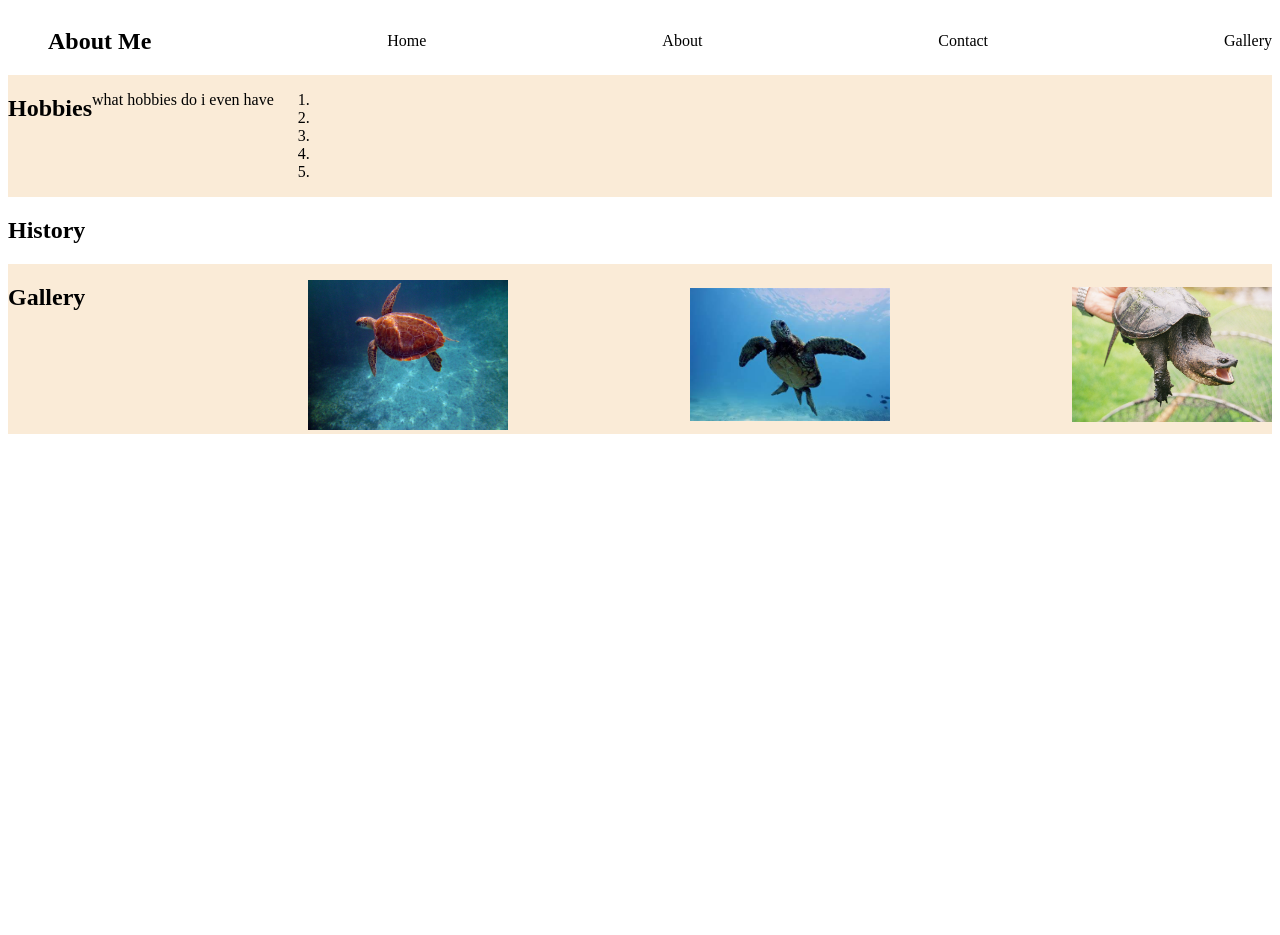
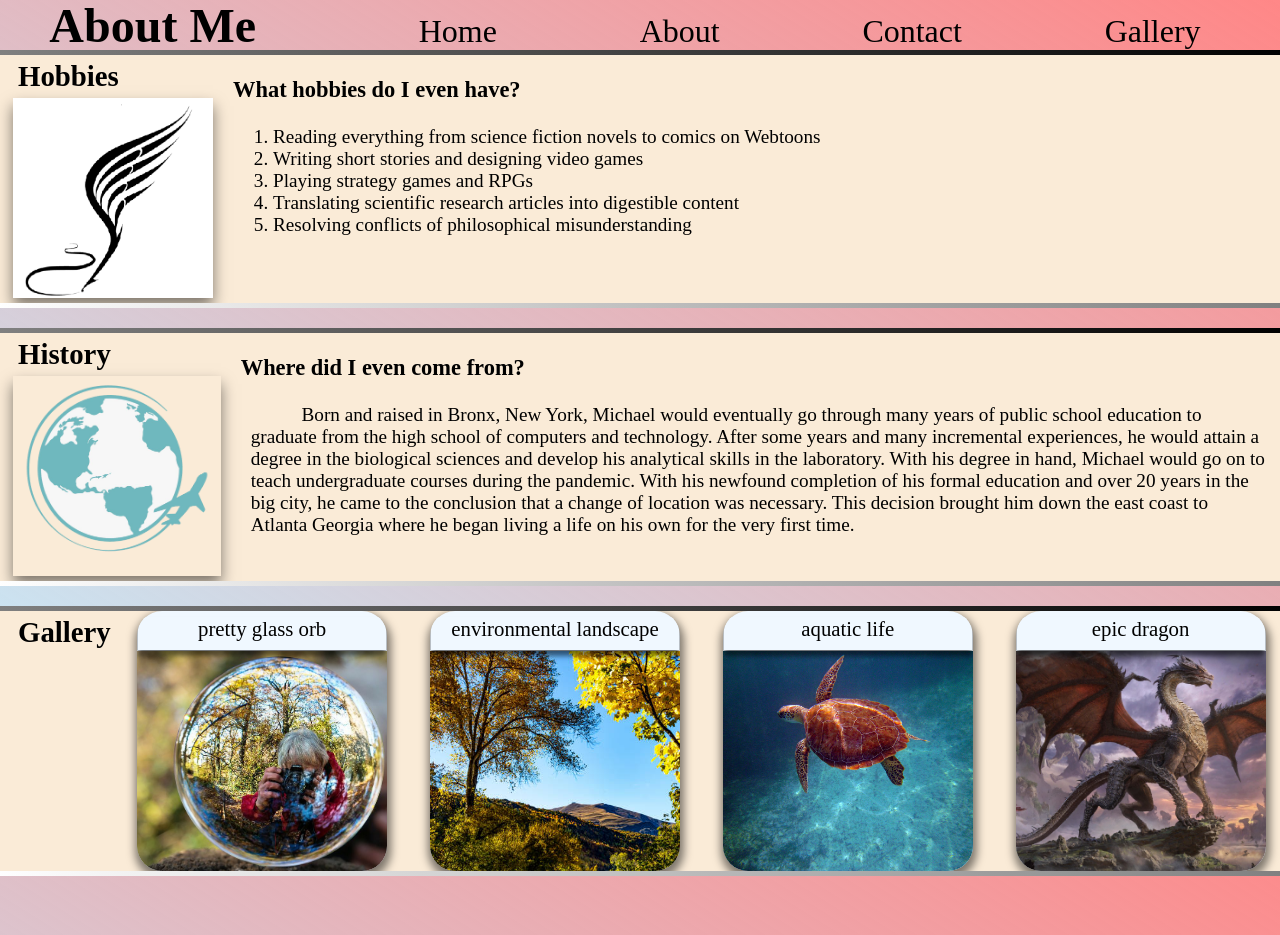
Before and after one commit to meatom7/week-6, a plain HTML site: page Quotum/index.html in a window 1280 px wide. Before the commit the page ends 800 px from the top, so only its background shows below. Drawn offline with Linux system fonts and the light colour scheme.

Commit message:
about me changes

```diff
--- a/Quotum/index.css
+++ b/Quotum/index.css
@@ -1,23 +1,99 @@
+html {
+    background-image: linear-gradient(to top right, rgb(196 239 255), rgb(255 0 0 / 47%));
+    box-sizing: border-box;
+    height: 100vh;
+}
+body {
+    margin-left: -2px;
+
+    height: 100%;
+    font-size: 1.2rem;
+}
+h1 {
+    font-size: 3rem;
+    margin: -10px;
+}
+nav .first_of_kind {
+    margin-left: -10px;
+}
+.nab_links {
+    font-size: 2rem;
+}
 ul {
     list-style-type: none;
     display: inline-flex;
-    align-items: center;
+    align-items: baseline;
     margin: auto;
-    justify-content: space-between;
+    justify-content: space-around;
     width: 100%;
+    padding-left: 0%;
 }
 .content {
     display: flex;
     flex-direction: row;
     width: 100%;
+    height: 100%;
+    align-content: stretch;
 }
 .first_of_kind {
     align-items: flex-start;
+    margin-right: 30px;
+    justify-content: space-between;
 }
 .bars {
-    border-color: black;
+    margin: 0px 0px 20px 0px;
+    border: solid;
+    border-width: 5px 0px;
+    border-color: chocolate;
+    padding-left: 15px;
     background-color: antiquewhite;
+    border-image-slice: 1;
+    overflow: hidden;
+    border-image-source: linear-gradient(to top right, #ffffff, #000000)
 }
 img {
-    max-width: 200px;
+    max-height: 200px;
+    box-shadow: rgb(0 0 0 / 50%) 0px 8px 14px;
 }
+h2 {
+    margin: 5px;
+}
+article {
+    margin-right: 20px;
+}
+.gallery {
+    background-color: aliceblue;
+    border-radius: 25px;
+    padding: 5px 0px;
+    height: 250px;
+    width: 250px;
+    overflow: hidden;
+    position: relative;
+    box-shadow: rgb(0 0 0 / 50%) 1px 5px 9px 3px
+}
+li p {
+    position: relative;
+    z-index: 5;
+    margin: 1px;
+    padding-bottom: 9px;
+    font-size: 1.3rem;
+    background-color: aliceblue;
+    box-shadow:  0px 6px 5px #0000008a;
+}
+
+.gallery img {
+    margin: 0px;
+    position: absolute;
+    top: 40px;
+    max-height: 220px;
+    box-shadow: rgb(0 0 0 / 50%) 0px 8px 14px inset;
+    object-position: -15px ;
+    z-index: 3;
+}
+.gallery p {
+    text-align: center;
+
+}
+.gallery #dragon {
+    object-position: -60px;
+}
--- a/Quotum/index.html
+++ b/Quotum/index.html
@@ -13,46 +13,55 @@
         <link rel="stylesheet" href="index.css">
     </head>
     <body>
-        <!--[if lt IE 7]>
-            <p class="browsehappy">You are using an <strong>outdated</strong> browser. Please <a href="#">upgrade your browser</a> to improve your experience.</p>
-        <![endif]-->
         <header>
             <nav class="content">
                 <ul>
                     <li class="first_of_kind"><a href="http://"></a><h1>About Me</h1></li>
-                    <li class=""><a href="http://"></a>Home</li>
-                    <li><a href="http://"></a>About</li>
-                    <li><a href="http://"></a>Contact</li>
-                    <li><a href="http://"></a>Gallery</li>
+                    <li class="nab_links"><a href="http://"></a>Home</li>
+                    <li class="nab_links"><a href="http://"></a>About</li>
+                    <li class="nab_links"><a href="http://"></a>Contact</li>
+                    <li class="nab_links"><a href="http://"></a>Gallery</li>
                 </ul>
             </nav>
         </header>
         <main>
             <section class="content bars">
-                <img src="" alt="">
-                <h2>Hobbies</h2>
-                <p>what hobbies do i even have</p>
-                <ol>
-                    <li></li>
-                    <li></li>
-                    <li></li>
-                    <li></li>
-                    <li></li>
-                </ol>
+                <article>
+                    <h2>Hobbies</h2>
+                    <img src="PNG2.png" alt="">
+                </article><br>
+                    <section>
+                        <h3>What hobbies do I even have?</h3>
+                    <ol>
+                        <li>Reading everything from science fiction novels to comics on Webtoons</li>
+                        <li>Writing short stories and designing video games</li>
+                        <li>Playing strategy games and RPGs</li>
+                        <li>Translating scientific research articles into digestible content</li>
+                        <li>Resolving conflicts of philosophical misunderstanding</li>
+                    </ol>
+                </section>
             </section>
-            <section class="content">
-                <img src="" alt="">
-                <h2>History</h2>
-                <p></p>
+            <section class="content bars">
+                <article>
+                    <h2>History</h2>
+                    <img src="Travel-Globe-PNG-Free-Download.png" alt="">
+
+                </article><br>
+                <article><h3>Where did I even come from?</h3>
+                <p style="margin-left: 10px; text-indent: 5%;">     Born and raised in Bronx, New York, Michael would eventually go through many years of public school education to graduate from the high school of computers and technology.
+                    After some years and many incremental experiences, he would attain a degree in the biological sciences and develop his analytical skills in the laboratory. With his degree in hand,
+                    Michael would go on to teach undergraduate courses during the pandemic. With his newfound completion of his formal education and over 20 years in the big city, he came to the conclusion
+                    that a change of location was necessary. This decision brought him down the east coast to Atlanta Georgia where he began living a life on his own for the very first time.
+                </p></article>
             </section>
             <section class="content bars">
                 <img src="" alt="">
-                <h2>Gallery</h2>
+                <h2>Gallery</h2> <br>
                 <ul>
-                    <li class=""><a href="http://"></a><img src="" alt=""></li>
-                    <li><section><p></p><a href="http://"></a><img src="R.jpeg" alt=""></section></li>
-                    <li><section><p></p></section><a href="http://"></a><img src="OIP.jpeg" alt=""></li>
-                    <li><section><p></p></section><a href="http://"></a><img src="Land.jpg" alt=""></li>
+                    <li class="gallery"><section><p>pretty glass orb</p><a href="http://"></a><img src="Royalty-Free-Photograph.jpg" alt=""></li>
+                    <li class="gallery"><section><p>environmental landscape</p><a href="http://"></a><img src="istockphoto-962752268-612x612.jpg" alt=""></section></li>
+                    <li class="gallery"><section><p>aquatic life</p></section><a href="http://"></a><img src="R.jpeg" alt=""></li>
+                    <li class="gallery"><section><p>epic dragon</p></section><a href="http://"></a><img id="dragon" src="file.jpg" alt=""></li>
                 </ul>
                 <p></p>
             </section>
```
Also changed, not shown: Quotum/table.html (added, +38 -0 lines), Quotum/PNG2.png (added), Quotum/Royalty-Free-Photograph.jpg (added), Quotum/Travel-Globe-PNG-Free-Download.png (added), Quotum/file.jpg (added), Quotum/istockphoto-962752268-612x612.jpg (added), Quotum/pexels-eva-bronzini-6468454.jpg (added), 1 other file.
